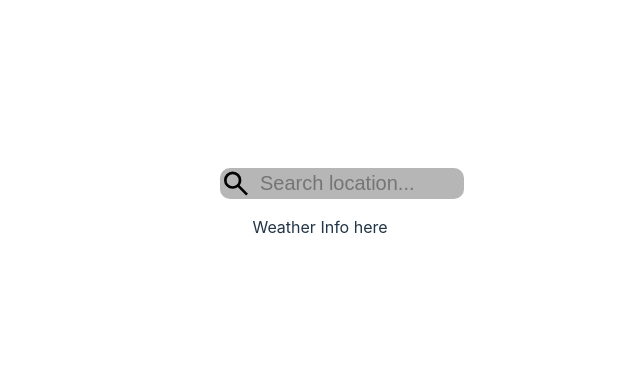
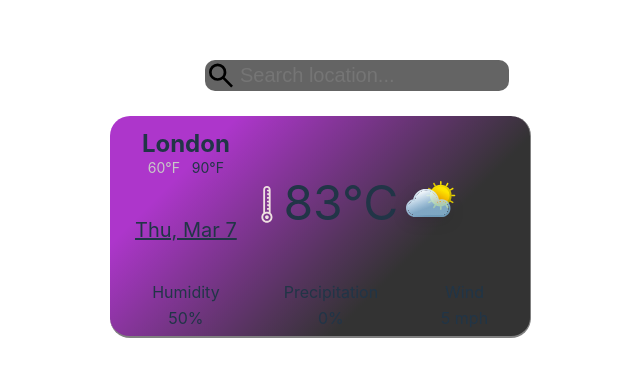
Before and after one commit to ShengGut/Weather-App, a website built with Vite: page index.html in a window 1280 px wide. Shown: the part 189-566 px from the top of the page, without its empty margins (320-960 px from the left). Built offline with nearby package versions, Linux system fonts and the light colour scheme; no server answers.

Commit message:
Added HTML/CSS structure for displaying weather data

```diff
--- a/index.html
+++ b/index.html
@@ -6,7 +6,7 @@
     <title>Weather App</title>
   </head>
   <body>
-    <form>
+    <form id="searchForm">
       <div class="searchContainer">
         <input
           type="text"
@@ -16,7 +16,31 @@
         />
       </div>
     </form>
-    <p>Weather Info here</p>
+    <div class="weatherDataContainer">
+      <div class="headerLocation">
+        <h2 class="location">London</h2>
+        <div class="minTemp">60°F</div>
+        <div class="maxTemp">90°F</div>
+      </div>
+      <div class="mainDate">Thu, Mar 7</div>
+      <div class="mainCurrentTemp">
+        <img src="./images/thermometer.svg" id="thermometer-icon" alt="" />
+        <h1 class="currentTemp">83°C</h1>
+        <img src="./images/sunny.svg" alt="" id="weather-icon" />
+      </div>
+      <div class="humidity">
+        Humidity
+        <div id="humidityData">50%</div>
+      </div>
+      <div class="precipitation">
+        Precipitation
+        <div id="precipitationData">0%</div>
+      </div>
+      <div class="wind">
+        Wind
+        <div id="windData">5 mph</div>
+      </div>
+    </div>
     <script type="module" src="/main.js"></script>
   </body>
 </html>
--- a/style.css
+++ b/style.css
@@ -30,11 +30,6 @@ body {
   flex-flow: column wrap;
   min-width: 320px;
   min-height: 100vh;
-}
-
-h1 {
-  font-size: 3.2em;
-  line-height: 1.1;
 }
 
 button {
@@ -70,23 +65,130 @@ button:focus-visible {
 }
 
 .searchContainer {
-  width: 200px;
+  width: 230px;
 }
 
 #searchBox {
-  width: 100%;
   padding: 4px;
   font-size: 20px;
   border: none;
-  background-color: rgb(182, 182, 182);
-  padding-left: 40px;
+  padding-left: 35px;
+  background-color: rgb(100, 100, 100);
   border-radius: 10px;
 }
 
 .searchContainer input[type='text'] {
   padding-left: 24px; /* Adjust the padding to leave space for the icon */
-  background-image: url('searchicon.svg'); /* Path to your search icon */
+  background-image: url('./images/searchicon.svg'); /* Path to your search icon */
   background-size: 32px; /* Adjust the size of the icon */
   background-repeat: no-repeat; /* Ensure the icon is not repeated */
   background-position: 0px center; /* Adjust the position of the icon */
 }
+
+.weatherDataContainer {
+  margin: 25px;
+  border-right: 1px solid gray;
+  border-bottom: 2px solid gray;
+  width: 400px;
+  height: 200px;
+  background: linear-gradient(135deg, #ad36cb 20%, #333333 69%);
+  border-radius: 20px;
+  padding: 10px;
+  display: grid;
+  grid-template-columns: 1fr fit-content(1fr) 1fr;
+  grid-template-rows: 1fr 3fr 1fr;
+  justify-items: center;
+  grid-template-areas:
+    'header main2 main2'
+    'main main2 main2'
+    'footer footer2 footer3';
+}
+
+.minTemp,
+.maxTemp {
+  font-size: 14px;
+  grid-area: minTemp maxTemp;
+  margin: 0 auto;
+}
+.minTemp {
+  color: rgb(200, 200, 200);
+}
+
+.headerLocation {
+  display: grid;
+  grid-template-columns: 1fr 1fr;
+  grid-template-rows: 55%;
+  grid-template-areas:
+    'location location'
+    'mintemp maxTemp';
+}
+
+.location {
+  grid-area: location;
+  margin: 0 auto;
+}
+
+.mainDate {
+  grid-area: main;
+  margin: 0 auto;
+  text-decoration: underline;
+  font-size: 20px;
+  place-self: center;
+}
+
+.mainCurrentTemp {
+  grid-area: main2;
+  place-self: center;
+  margin-right: 90px;
+  margin-top: 25px;
+}
+
+.currentTemp {
+  font-weight: 400;
+  font-size: 48px;
+  margin: 0 auto;
+}
+
+#thermometer-icon {
+  width: 16px;
+  height: auto;
+  position: relative;
+  top: 62px;
+  right: 24px;
+}
+
+#weather-icon {
+  position: relative;
+  bottom: 62px;
+  left: 108px;
+}
+
+.humidity {
+  grid-area: footer;
+  display: grid;
+  grid-template-rows: 60%;
+  grid-template-areas:
+    'humidity'
+    'data';
+  place-items: center;
+}
+
+.precipitation {
+  grid-area: footer2;
+  display: grid;
+  grid-template-rows: 60%;
+  grid-template-areas:
+    'precipitation'
+    'data';
+  place-items: center;
+}
+
+.wind {
+  grid-area: footer3;
+  display: grid;
+  grid-template-rows: 60%;
+  grid-template-areas:
+    'wind'
+    'data';
+  place-items: center;
+}
```
Also changed, not shown: images/cloudy.svg (added), images/searchicon.svg (renamed from searchicon.svg), images/snowy.svg (added), images/sunny.svg (added), images/thermometer.svg (added).
